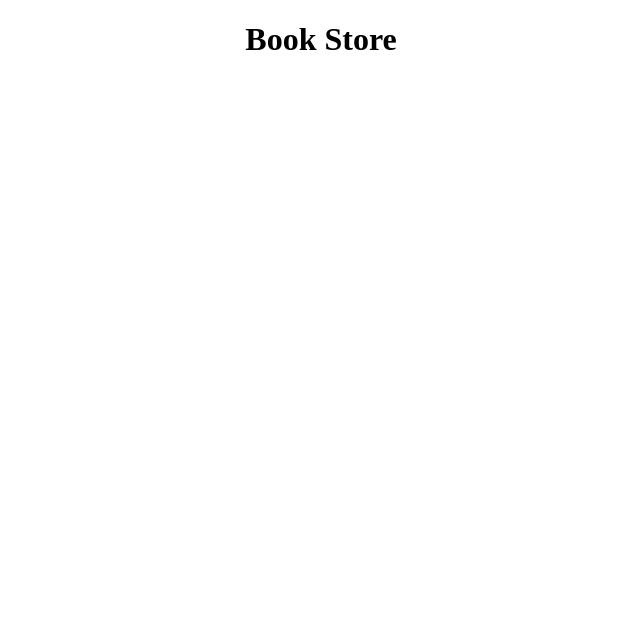
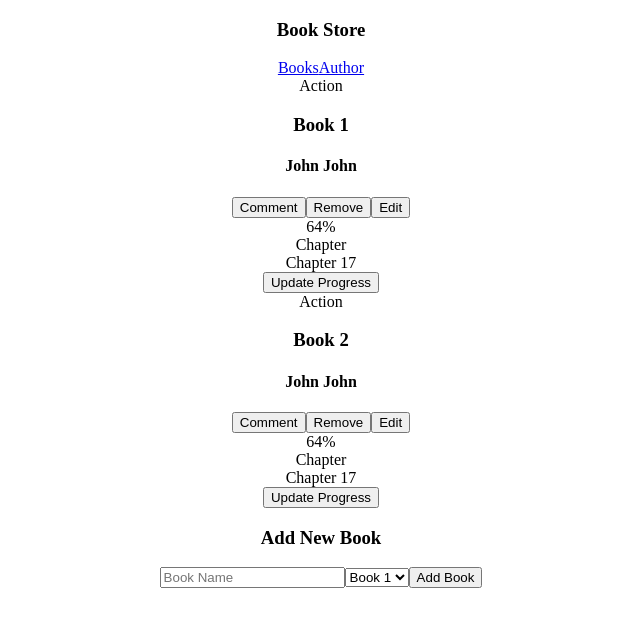
Before and after one commit to tawakuliKH/book-store-react, a React (Create React App) app: page / in a window 1280 px wide. Shown: the top 626 px of the page, without its empty margins (319-959 px from the left). Built offline with nearby package versions, Linux system fonts and the light colour scheme.

Commit message:
Configure react routes

```diff
--- a/src/App.js
+++ b/src/App.js
@@ -1,9 +1,18 @@
 import './App.css';
+// eslint-disable-next-line import/no-extraneous-dependencies
+import { BrowserRouter as Router, Route, Routes } from 'react-router-dom';
+import Navbar from './components/Navbar';
+import BookList from './components/BookList';
 
 function App() {
   return (
     <div className="App">
-      <h1>Book Store</h1>
+      <Router>
+        <Navbar />
+        <Routes>
+          <Route path="/" element={<BookList />} />
+        </Routes>
+      </Router>
     </div>
   );
 }
```
